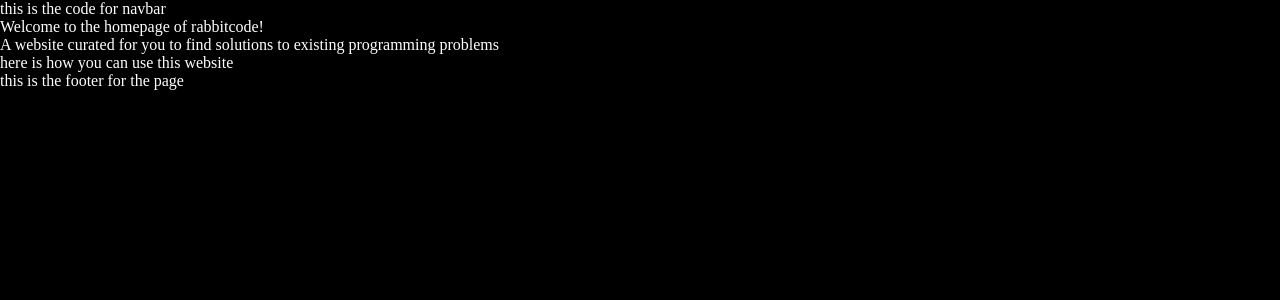
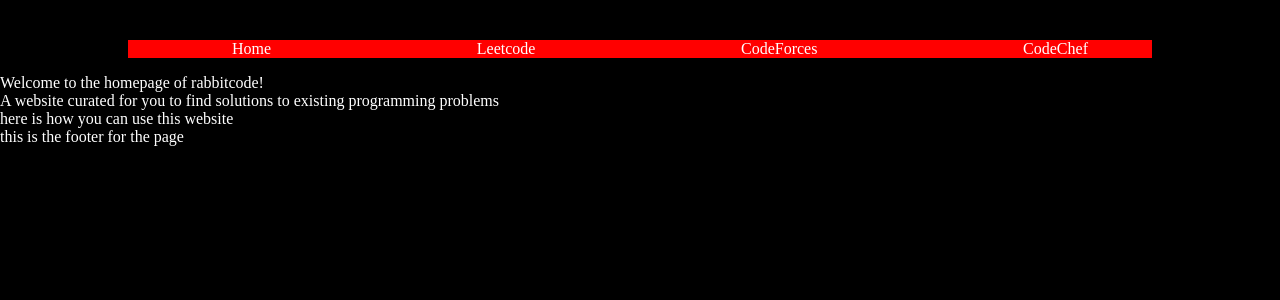
Before and after one commit to JayArindamMaity/bluetwig, a React (Vite) app in the folder frontend/: page / in a window 1280 px wide. Shown: the top 300 px of the page. Built offline with nearby package versions, Linux system fonts and the light colour scheme.

Commit message:
changes;

```diff
--- a/frontend/src/components/navbar/navbar.css
+++ b/frontend/src/components/navbar/navbar.css
@@ -0,0 +1,15 @@
+.nav-main   {
+    background-color: red;
+    margin-left: 10vw;
+    margin-right: 10vw;
+    margin-top: 5vh;
+}
+
+.nav-lst {
+    margin-left: 5vw;
+    margin-right: 5vw;
+    list-style: none;
+    display: flex;
+    justify-content: space-between;
+    align-items: center;
+}
--- a/frontend/src/components/navbar/navbar.tsx
+++ b/frontend/src/components/navbar/navbar.tsx
@@ -3,7 +3,16 @@
 export default function Navbar () {
     return (
         <>
-            this is the code for navbar
+            <div className='nav-main'>
+                <div className='nav-ele'>
+                    <ul className='nav-lst'>
+                        <li>Home</li>
+                        <li>Leetcode</li>
+                        <li>CodeForces</li>
+                        <li>CodeChef</li>
+                    </ul>
+                </div>
+            </div>
         </>
     )
 }
```
Also changed, not shown: frontend/src/App.tsx (line endings or trailing spaces).
